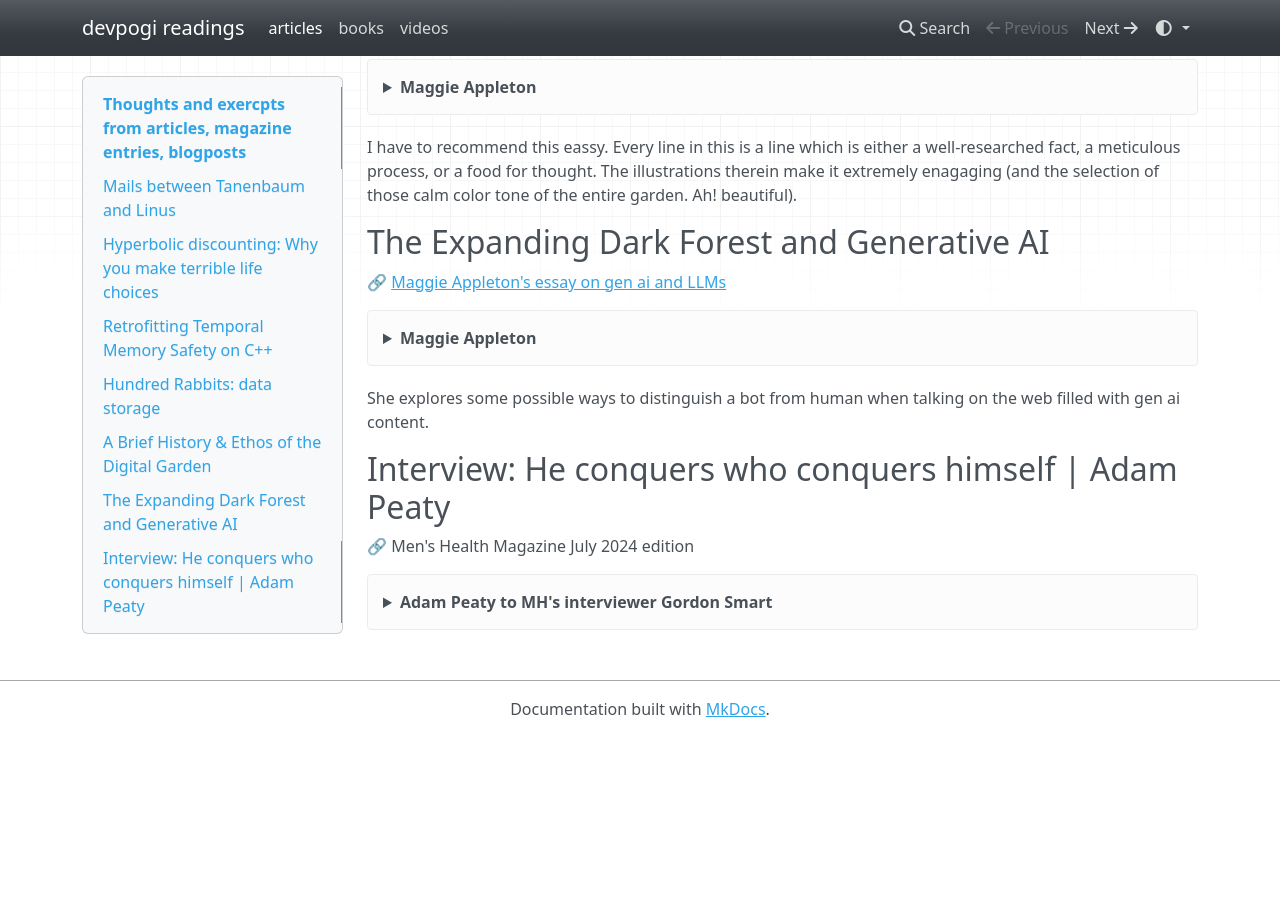
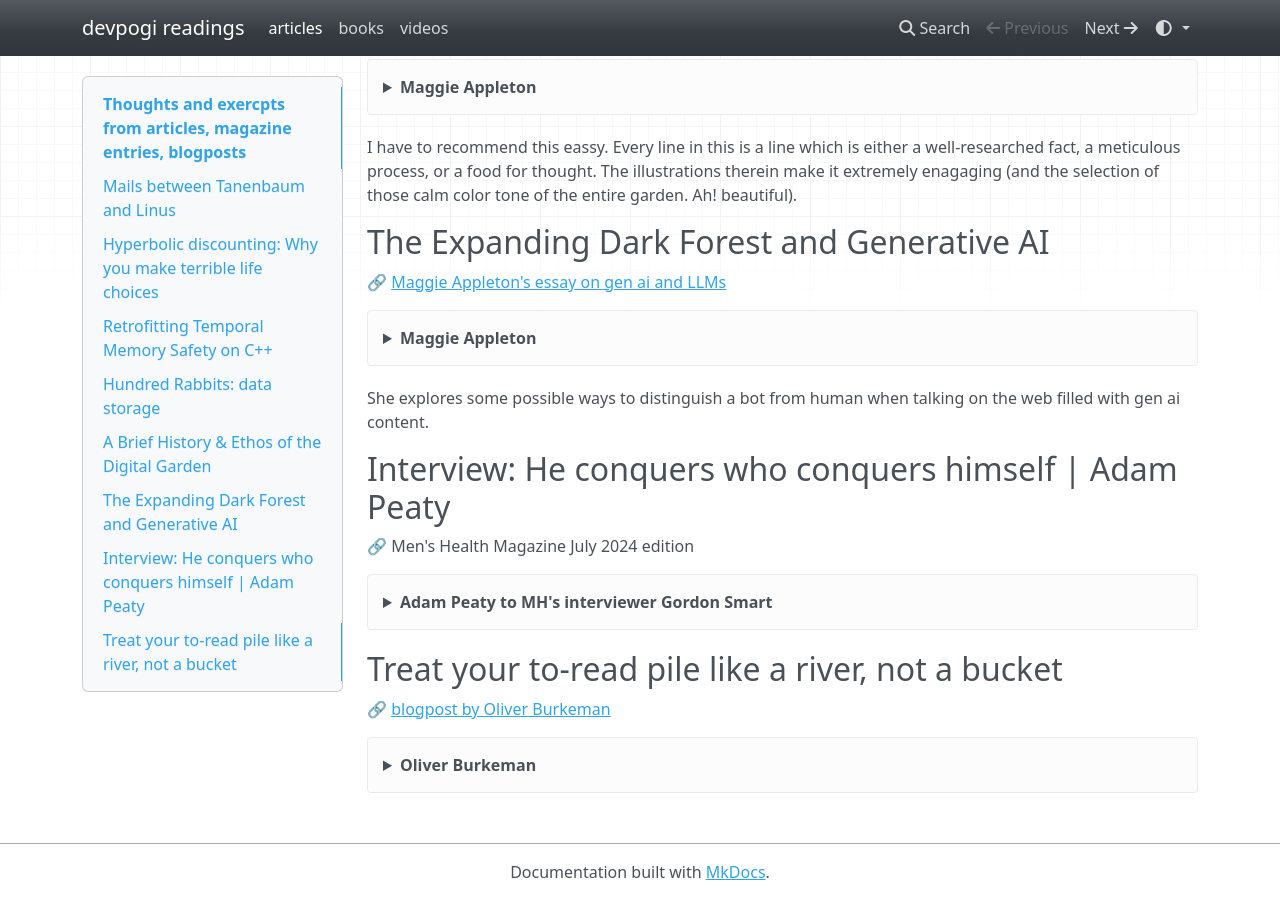
Before and after one commit to devprabal/readings, an MkDocs documentation site: the page built from docs/articles.md, in a window 1280 px wide and 900 px high, scrolled down 2364 px. Built offline with MkDocs 1.6.1, drawn with Linux system fonts in a browser that asks for light colours; nearby versions of some CDN libraries; before the commit the page ends 3101 px from its top, so only the background shows below that; some of the changed lines change nothing that is shown.

Commit message:
add article excepts about treating TBR as a river

```diff
--- a/docs/articles.md
+++ b/docs/articles.md
@@ -129,3 +129,17 @@ She explores some possible ways to distinguish a bot from human when talking on
     I've always relied on swimming to teach me valuable lessons, to humble me.
 
     I've got so much stamina and endurance in my body and that doesn't go away overnight. 'I don't like quiet, I like the chaos. I like having a busy brain. I've done this 1,000 times, ==I just need to flick a switch to engage that experience.=='
+
+## Treat your to-read pile like a river, not a bucket
+
+🔗 [blogpost by Oliver Burkeman](https://www.oliverburkeman.com/river)
+
+??? quote "Oliver Burkeman"
+
+    In a world of effectively infinite information, the better you get at ==sifting the wheat from the chaff, the more you end up crushed beneath a never-ending avalanche of wheat==.
+
+    My challenge, information-wise, ==isn't about finding a needle in a haystack==. It's that I'm confronted on a daily basis, in Carr's words, by =="haystack-sized piles of needles.==
+
+    [...] "too many needles" [...] attempt to ==divide our finite time and attention among too many things that all have a legitimate claim on them==.
+
+    To return to information overload: this means treating your =="to read" pile like a river (a stream that flows past you, and from which you pluck a few choice items, here and there) instead of a bucket (which demands that you empty it)==. After all, you presumably don't feel overwhelmed by all the unread books in the British Library – and not because there aren't an overwhelming number of them, but because it never occurred to you that it might be your job to get through them all.
```
